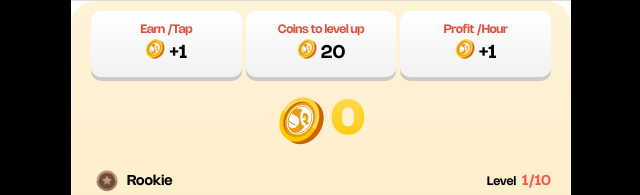
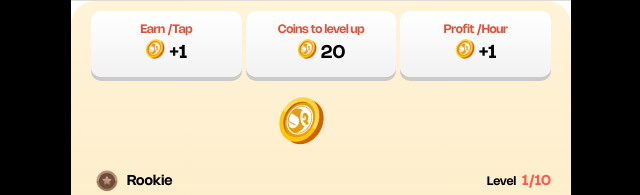
Before and after one commit to dmitro3/Telegram_airdrop_bot, a Next.js app: page / in a window 1280 px wide. Shown: the top 195 px of the page, without its empty margins (319-959 px from the left). Built offline with nearby package versions, Linux system fonts and the light colour scheme.

Commit message:
fix:show the count in the app

```diff
--- a/pages/index.tsx
+++ b/pages/index.tsx
@@ -231,7 +231,7 @@ const Index: React.FC<IndexProps> = ({ data }) => {
           </div>
           <div className="flex justify-center items-center gap-[6px]">
             <img src="/images/coin.png" alt="" />
-            <p className="bg-gradient-to-b from-[#FED953] to-[#FFC700] text-transparent bg-clip-text stroke-1 stroke-[#CF6100] font-extrabold text-5xl">
+            <p className="text-[#FFC700] text-transparent bg-clip-text stroke-1 stroke-[#CF6100] font-extrabold text-5xl">
               {count}
             </p>
           </div>
```
